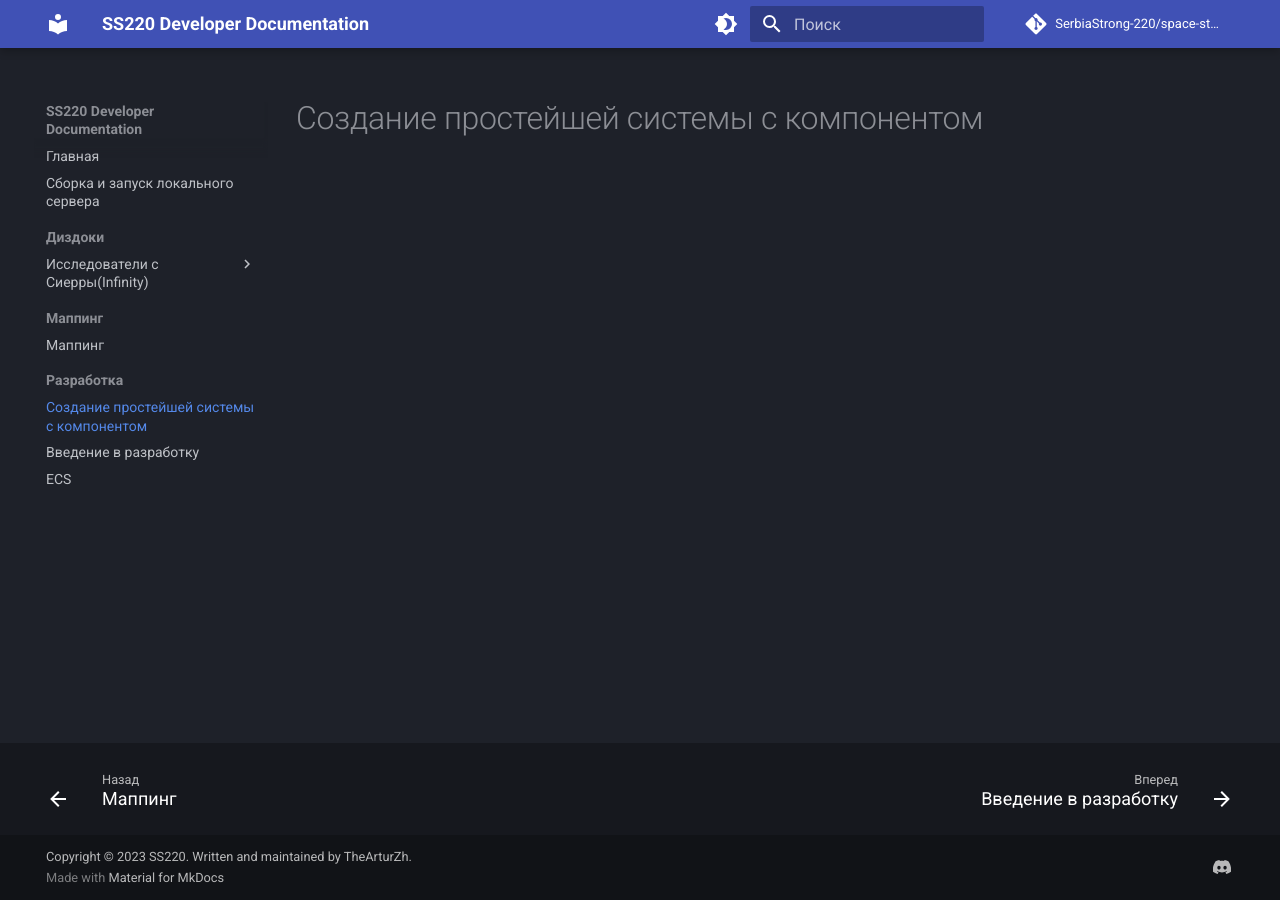
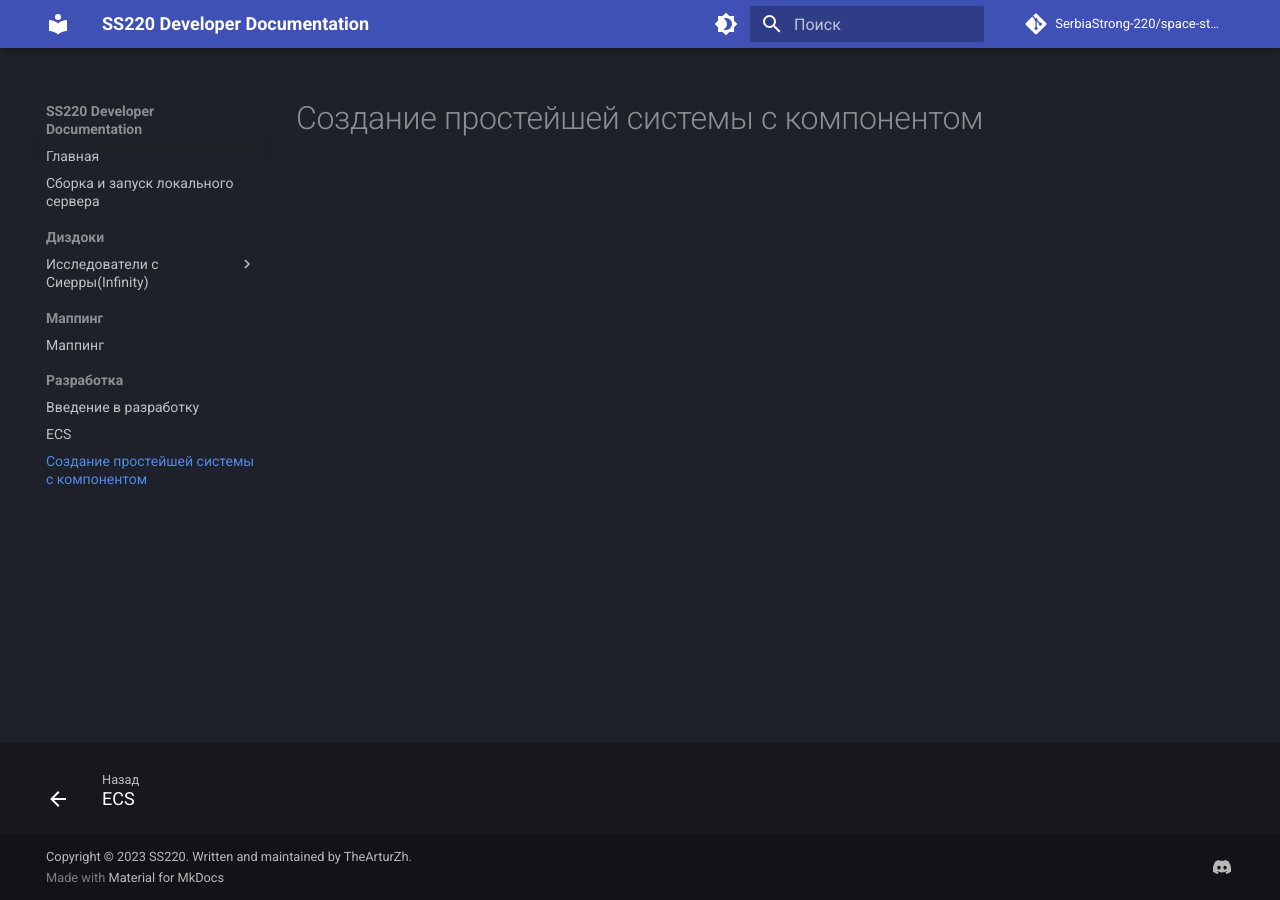
Before and after one commit to SerbiaStrong-220/ss220-docs, an MkDocs documentation site: the page built from docs/development/creating-simple-system.md, in a window 1280 px wide. Built offline with MkDocs 1.6.1 and Material for MkDocs 9.7.7, drawn with Linux system fonts in a browser that asks for light colours; comment, search, counter and statistics services are not loaded; some of the changed lines change nothing that is shown.

Commit message:
Reorg navigation

```diff
--- a/mkdocs.yml
+++ b/mkdocs.yml
@@ -41,3 +41,18 @@ markdown_extensions:
   - pymdownx.details
   - pymdownx.superfences
   - md_in_html
+
+nav:
+  - Главная: index.md
+  - Сборка и запуск локального сервера: localhost.md
+  - Диздоки:
+    - Исследователи с Сиерры(Infinity):
+      - disdocs/sierra/index.md
+      - disdocs/sierra/backstory-gen.md
+      - disdocs/sierra/planet-gen.md
+  - Маппинг:
+    - mapping/mapping.md
+  - Разработка:
+    - development/dev-introduction.md
+    - development/ecs.md
+    - development/creating-simple-system.md
```
Also changed, not shown: docs/development/creating-simple-system.md (renamed from docs/Разработка/creating-simple-system.md), docs/development/dev-introduction.md (renamed from docs/Разработка/dev-introduction.md), docs/development/ecs.md (renamed from docs/Разработка/ecs.md), docs/disdocs/sierra/backstory-gen.md (renamed from docs/Диздоки/Исследователи с Сиерры(Infinity)/backstory-gen.md), docs/disdocs/sierra/index.md (renamed from docs/Диздоки/Исследователи с Сиерры(Infinity)/index.md), docs/disdocs/sierra/planet-gen.md (renamed from docs/Диздоки/Исследователи с Сиерры(Infinity)/planet-gen.md), docs/mapping/mapping.md (renamed from docs/Маппинг/mapping.md).
